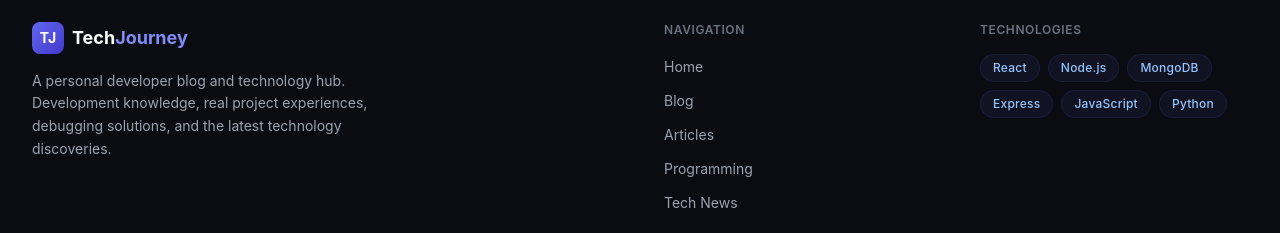
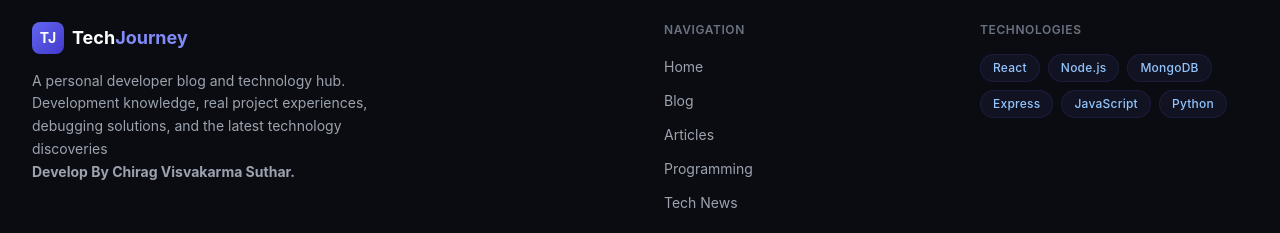
Before and after one commit to Chirag2005s/BlogWebsite, a React (Vite) app in the folder frontend/: page /articles in a window 1280 px wide. Shown: the part 982-1215 px from the top of the page. Built offline with nearby package versions, Linux system fonts and the light colour scheme; no server answers.

Commit message:
small text add in footer side.

```diff
--- a/frontend/src/layouts/MainLayout.jsx
+++ b/frontend/src/layouts/MainLayout.jsx
@@ -215,7 +215,7 @@ const MainLayout = () => {
                 </span>
               </Link>
               <p className="text-text-secondary text-sm leading-relaxed max-w-sm">
-                A personal developer blog and technology hub. Development knowledge, real project experiences, debugging solutions, and the latest technology discoveries.
+                A personal developer blog and technology hub. Development knowledge, real project experiences, debugging solutions, and the latest technology discoveries <p><b>Develop By Chirag Visvakarma Suthar.</b></p>
               </p>
             </div>
 
--- a/frontend/src/pages/Home.jsx
+++ b/frontend/src/pages/Home.jsx
@@ -309,7 +309,7 @@ const Home = () => {
             <span className="bg-gradient-to-r from-primary-400 via-indigo-400 to-purple-400 bg-clip-text text-transparent">
               Learnings.
             </span>{' '}
-            Code.
+            Code. Blogs
           </h1>
 
           {/* Description */}
```
